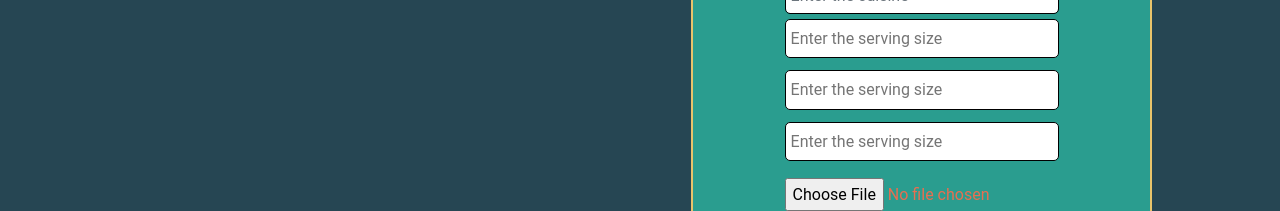
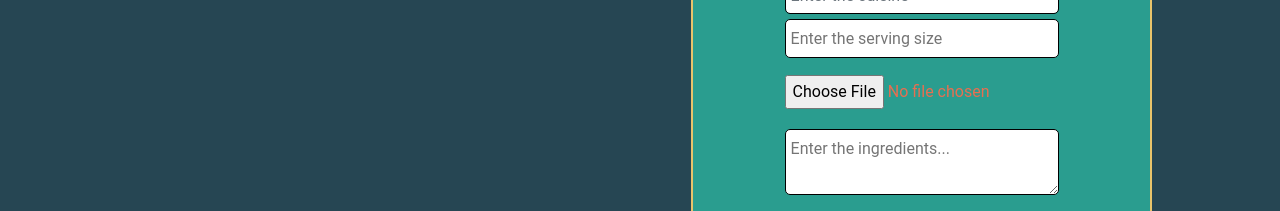
Before and after one commit to neel0patel/MERN-Stack-FrontEnd, a React (Create React App) app in the folder recipe-application/: page /recipes in a window 1280 px wide. Shown: the part 322-533 px from the top of the page. Built offline with nearby package versions, Linux system fonts and the light colour scheme; no server answers.

Commit message:
fixed a minor error with serving size showing more than once

```diff
--- a/recipe-application/src/components/RecipeForm/RecipeForm.js
+++ b/recipe-application/src/components/RecipeForm/RecipeForm.js
@@ -138,7 +138,6 @@ export default class RecipeForm extends Component {
       <div id="recipes-right">
         <div id="recipes-form-holder">
           <form>
-
             <div className="form-group">
               <input
                 id="form-name"
@@ -166,27 +165,12 @@ export default class RecipeForm extends Component {
                 autoComplete="off"
               />
               <input
-              id="form-serving"
-              type="text"
-              placeholder="Enter the serving size"
-              name="serving"
-              autoComplete="off"
-            />
-            <input
-              id="form-serving"
-              type="text"
-              placeholder="Enter the serving size"
-              name="serving"
-              autoComplete="off"
-            />
-            <input
                 id="form-image"
                 type="file"
                 placeholder="Upload an image"
                 name="image"
                 className="form-control-file"
               />
-
             </div>
             <div className="form-group">
               <textarea
@@ -248,7 +232,6 @@ export default class RecipeForm extends Component {
                 onMouseEnter={this.getData}
               />
             </div>
-
           </form>
           {showMe ? (
             <div id="message">
```
Lines whose indentation alone changed are shown as unchanged.
